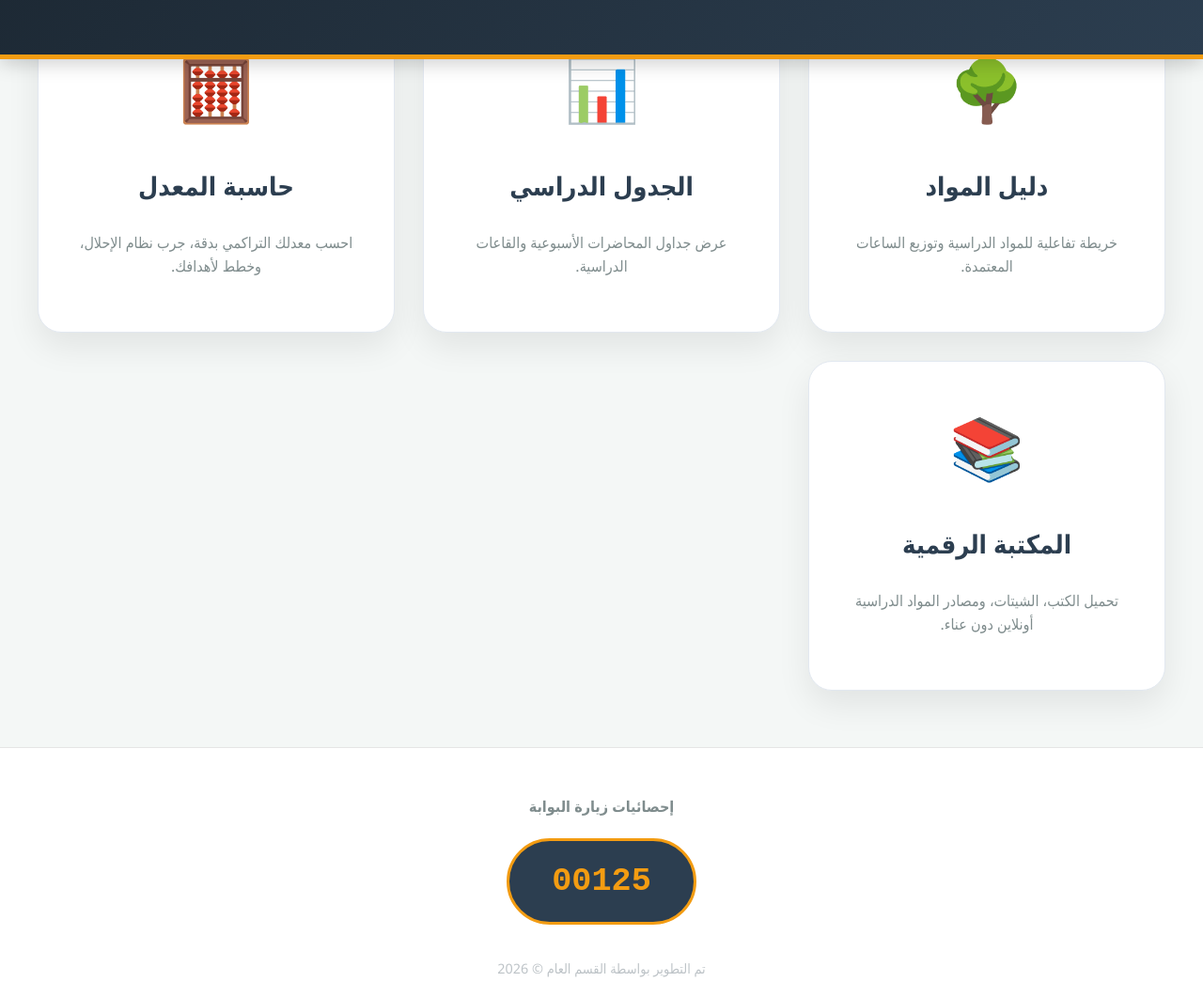
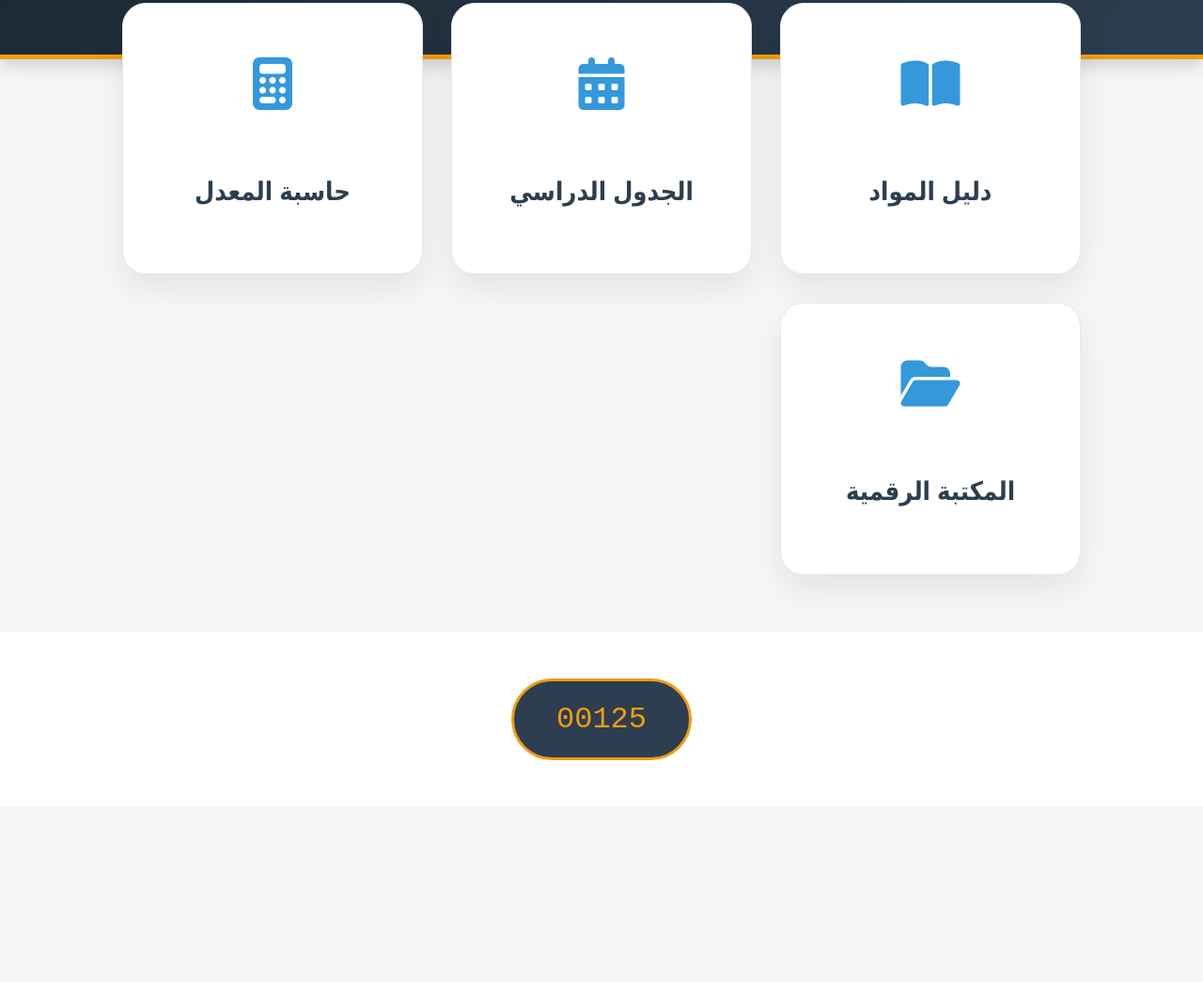
Before and after one commit to wasemagha/general-department, a plain HTML site: page index.html in a window 1280 px wide. Shown: the part 288-1333 px from the top of the page at 94% size. After the commit the page ends 1147 px from the top, so only its background shows below. Drawn offline with Linux system fonts and the light colour scheme.

Commit message:
تحسين وتطوير واجهة التحكم والصفحة الرئيسية

```diff
--- a/index.html
+++ b/index.html
@@ -3,11 +3,13 @@
 <head>
     <link rel="stylesheet" href="style.css">
     <meta charset="UTF-8">
-    <meta name="viewport" content="width=1400, initial-scale=0.3">
+    <meta name="viewport" content="width=device-width, initial-scale=1.0">
     <title>بوابة القسم العام | لوحة التحكم</title>
 
+    <!-- Font Awesome -->
+    <link href="https://cdnjs.cloudflare.com/ajax/libs/font-awesome/6.5.0/css/all.min.css" rel="stylesheet">
+
     <style>
-        /* 1. المتغيرات الأصلية مع إضافة متغيرات الوضع الليلي */
         :root {
             --primary: #2c3e50;
             --secondary: #f39c12;
@@ -18,7 +20,6 @@
             --header-gradient: linear-gradient(135deg, #1a252f 0%, #2c3e50 100%);
         }
 
-        /* 2. تبديل الألوان في الوضع الليلي فقط */
         [data-theme="dark"] {
             --bg: #121212;
             --white: #1e1e1e;
@@ -35,13 +36,19 @@
             flex-direction: column;
             min-height: 100vh;
             text-align: center;
-            color: var(--primary); /* جعل اللون يتغير مع الثيم */
+            color: var(--primary);
             transition: 0.3s;
+            animation: fadeIn 0.8s ease-in-out;
+        }
+
+        @keyframes fadeIn {
+            from { opacity: 0; transform: translateY(10px); }
+            to { opacity: 1; transform: translateY(0); }
         }
 
         header {
             background: var(--header-gradient);
-            color: #ffffff; /* يبقى أبيض دائماً في الهيدر */
+            color: #fff;
             padding: 100px 20px;
             box-shadow: 0 4px 20px rgba(0,0,0,0.2);
             border-bottom: 5px solid var(--secondary);
@@ -49,9 +56,8 @@
         }
 
         header h1 { margin: 0; font-size: 3rem; font-weight: 800; }
-        header p { opacity: 0.9; margin-top: 15px; font-size: 1.3rem; }
+        header p { margin-top: 15px; font-size: 1.3rem; }
 
-        /* زر التبديل - تمت إضافته بشكل لا يخرب التصميم */
         .theme-toggle-container {
             position: absolute;
             top: 20px;
@@ -67,6 +73,11 @@
             cursor: pointer;
             font-weight: bold;
             box-shadow: 0 4px 10px rgba(0,0,0,0.3);
+            transition: 0.3s;
+        }
+
+        .toggle-btn:hover {
+            transform: scale(1.1);
         }
 
         .dashboard-grid {
@@ -85,45 +96,125 @@
             text-decoration: none;
             color: inherit;
             box-shadow: 0 15px 35px rgba(0,0,0,0.08);
-            transition: all 0.4s cubic-bezier(0.175, 0.885, 0.32, 1.275);
             border: 1px solid rgba(0,0,0,0.05);
             display: flex;
             flex-direction: column;
             align-items: center;
+            transition: all 0.4s;
+            opacity: 0;
+            transform: translateY(30px);
+            animation: cardFade 0.6s ease forwards;
+            position: relative;
+            overflow: hidden;
+        }
+
+        .card:nth-child(1){animation-delay:.2s;}
+        .card:nth-child(2){animation-delay:.4s;}
+        .card:nth-child(3){animation-delay:.6s;}
+        .card:nth-child(4){animation-delay:.8s;}
+
+        @keyframes cardFade {
+            to { opacity: 1; transform: translateY(0); }
         }
 
         .card:hover {
-            transform: translateY(-15px);
-            box-shadow: 0 25px 50px rgba(0,0,0,0.15);
+            transform: translateY(-15px) scale(1.03);
+            box-shadow: 0 25px 60px rgba(0,0,0,0.2);
             border-color: var(--secondary);
         }
 
-        .card-icon { font-size: 4rem; margin-bottom: 20px; }
-        .card h3 { margin: 10px 0; color: var(--primary); font-size: 1.7rem; font-weight: 700; }
-        .card p { color: var(--text-muted); line-height: 1.6; font-size: 1rem; }
+        .card::before {
+            content: "";
+            position: absolute;
+            width: 200%;
+            height: 200%;
+            background: radial-gradient(circle, rgba(255,255,255,0.1) 0%, transparent 70%);
+            top: -50%;
+            left: -50%;
+            opacity: 0;
+            transition: 0.5s;
+        }
+
+        .card:hover::before {
+            opacity: 1;
+        }
+
+        .card-icon {
+            font-size: 3.5rem;
+            margin-bottom: 20px;
+            color: var(--accent);
+            transition: 0.3s;
+        }
+
+        .card:hover .card-icon {
+            transform: rotate(8deg) scale(1.2);
+            color: var(--secondary);
+        }
+
+        .card h3 { font-size: 1.7rem; }
+        .card p { color: var(--text-muted); }
 
         footer {
-            background-color: var(--white);
+            background: var(--white);
             padding: 50px 20px;
-            border-top: 1px solid rgba(0,0,0,0.1);
             margin-top: auto;
         }
 
         .counter-oval {
             display: inline-flex;
             align-items: center;
-            background-color: #2c3e50; /* يبقى كحلياً لإعطاء تباين */
+            background-color: #2c3e50;
             padding: 15px 45px;
             border-radius: 100px;
             border: 3px solid var(--secondary);
             color: var(--secondary);
-            font-family: 'Courier New', monospace;
-            font-size: 2.2rem;
-            font-weight: 900;
+            font-family: 'Courier New';
+            font-size: 2rem;
+            transition: 0.3s;
+        }
+
+        .counter-oval:hover {
+            transform: scale(1.1);
+        }
+
+        /* Loader */
+        #loader {
+            position: fixed;
+            width: 100%;
+            height: 100%;
+            background: var(--bg);
+            display: flex;
+            align-items: center;
+            justify-content: center;
+            z-index: 9999;
+        }
+
+        .spinner {
+            width: 50px;
+            height: 50px;
+            border: 5px solid var(--secondary);
+            border-top: 5px solid transparent;
+            border-radius: 50%;
+            animation: spin 1s linear infinite;
+        }
+
+        @keyframes spin {
+            to { transform: rotate(360deg); }
+        }
+
+        /* Responsive */
+        @media (max-width:768px){
+            header{padding:60px 15px;}
+            header h1{font-size:2rem;}
+            .card{padding:25px;}
         }
     </style>
 </head>
+
 <body>
+
+<!-- Loader -->
+<div id="loader"><div class="spinner"></div></div>
 
 <header>
     <div class="theme-toggle-container">
@@ -135,59 +226,48 @@
 
 <div class="dashboard-grid">
     <a href="subjects.html" class="card">
-            <div class="card-icon">🌳</div>
+        <div class="card-icon"><i class="fas fa-book-open"></i></div>
         <h3>دليل المواد</h3>
-            <p>خريطة تفاعلية للمواد الدراسية وتوزيع الساعات المعتمدة.</p>
     </a>
 
     <a href="table.html" class="card">
-            <div class="card-icon">📊</div>
+        <div class="card-icon"><i class="fas fa-calendar-alt"></i></div>
         <h3>الجدول الدراسي</h3>
-            <p>عرض جداول المحاضرات الأسبوعية والقاعات الدراسية.</p>
     </a>
 
     <a href="gpa.html" class="card">
-            <div class="card-icon">🧮</div>
+        <div class="card-icon"><i class="fas fa-calculator"></i></div>
         <h3>حاسبة المعدل</h3>
-            <p>احسب معدلك التراكمي بدقة، جرب نظام الإحلال، وخطط لأهدافك.</p>
     </a>
 
     <a href="library.html" class="card">
-            <div class="card-icon">📚</div>
+        <div class="card-icon"><i class="fas fa-folder-open"></i></div>
         <h3>المكتبة الرقمية</h3>
-            <p>تحميل الكتب، الشيتات، ومصادر المواد الدراسية أونلاين دون عناء.</p>
     </a>
 </div>
 
 <footer>
-        <span style="display:block; margin-bottom:20px; font-weight:700; color:var(--text-muted);">إحصائيات زيارة البوابة</span>
     <div class="counter-oval" id="visitor-count">00000</div>
-        <p style="margin-top:35px; font-size:0.9rem; color:#bdc3c7;">تم التطوير بواسطة القسم العام &copy; 2026</p>
 </footer>
 
 <script>
-        // دالة تبديل الوضع
-        function toggleTheme() {
-            const currentTheme = document.documentElement.getAttribute('data-theme');
-            const targetTheme = currentTheme === 'dark' ? 'light' : 'dark';
-
-            document.documentElement.setAttribute('data-theme', targetTheme);
-            localStorage.setItem('theme', targetTheme);
-            document.getElementById('theme-btn').innerText = targetTheme === 'dark' ? '☀️ وضع نهاري' : '🌙 وضع ليلي';
+function toggleTheme(){
+    let t=document.documentElement.getAttribute('data-theme');
+    let n=t==='dark'?'light':'dark';
+    document.documentElement.setAttribute('data-theme',n);
+    localStorage.setItem('theme',n);
 }
 
-        // دالة العداد وضبط الثيم عند التحميل
-        window.onload = function() {
-            // 1. تحديث العداد
-            let count = localStorage.getItem('visitCount_Main') || 124;
-            count = parseInt(count) + 1;
-            localStorage.setItem('visitCount_Main', count);
-            document.getElementById('visitor-count').innerText = count.toString().padStart(5, '0');
+window.onload=function(){
+    let c=localStorage.getItem('visitCount_Main')||124;
+    c++;
+    localStorage.setItem('visitCount_Main',c);
+    document.getElementById('visitor-count').innerText=c.toString().padStart(5,'0');
 
-            // 2. تطبيق الثيم المحفوظ
-            const savedTheme = localStorage.getItem('theme') || 'light';
-            document.documentElement.setAttribute('data-theme', savedTheme);
-            document.getElementById('theme-btn').innerText = savedTheme === 'dark' ? '☀️ وضع نهاري' : '🌙 وضع ليلي';
+    let s=localStorage.getItem('theme')||'light';
+    document.documentElement.setAttribute('data-theme',s);
+
+    document.getElementById("loader").style.display="none";
 }
 </script>
 
```
Lines whose indentation alone changed are shown as unchanged.
